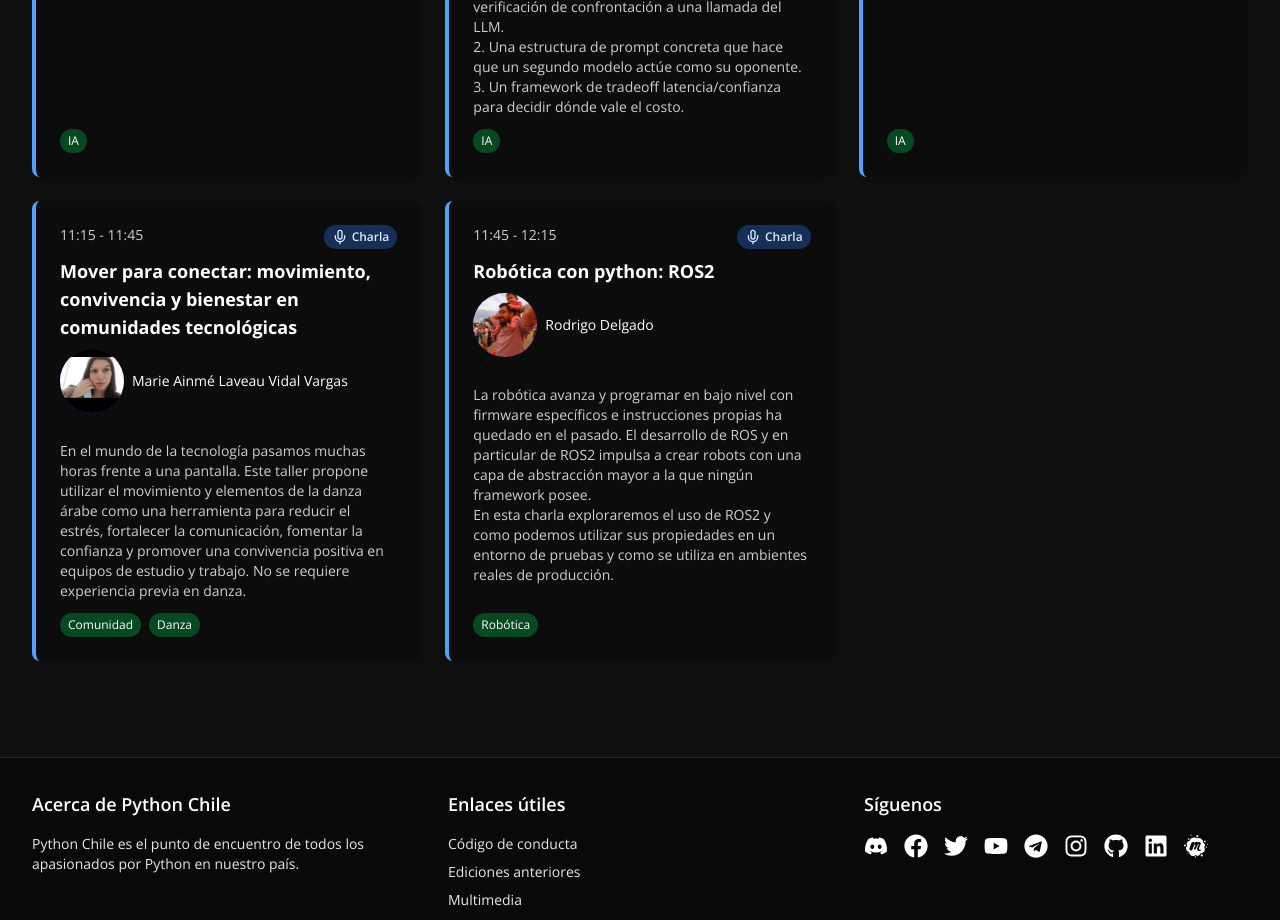
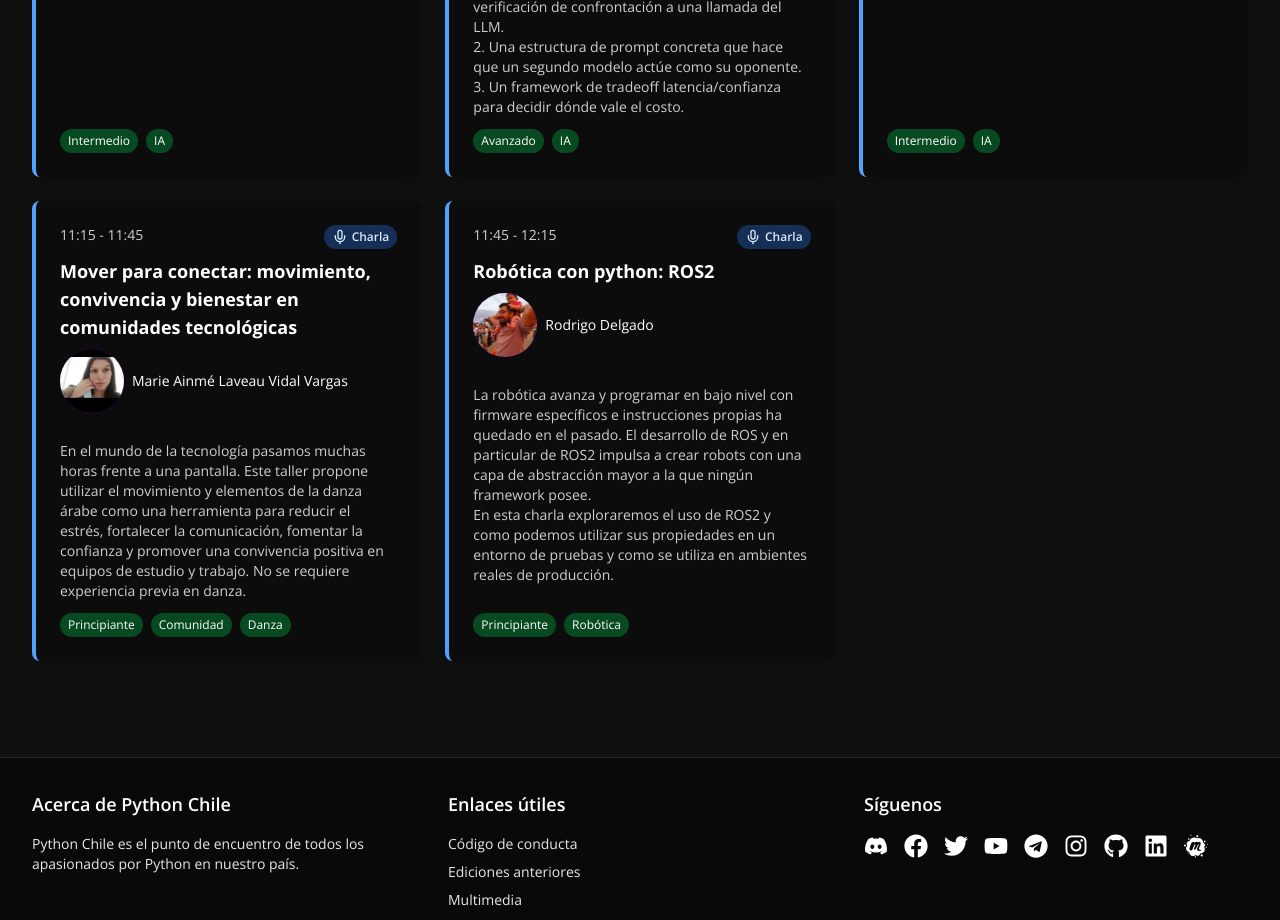
Before and after one commit to python-chile/pydaydotcl, a Next.js app: page /talks in a window 1280 px wide. Shown: the part 8900-9820 px from the top of the page. Built offline with nearby package versions, Linux system fonts and the light colour scheme.

Commit message:
add levels tags to Rancagua

```diff
--- a/src/data/talks.js
+++ b/src/data/talks.js
@@ -702,7 +702,7 @@ const allTalks = [
     }],
     category: "Agentes de IA",
     level: "Intermedio",
-    tags: ["IA"],
+    tags: ["Intermedio", "IA"],
   },
   {
     id: 33,
@@ -743,7 +743,7 @@ const allTalks = [
     }],
     category: "IA",
     level: "Avanzado",
-    tags: ["IA"],
+    tags: ["Avanzado", "IA"],
   },
   {
     id: 34,
@@ -766,7 +766,7 @@ No necesitas experiencia previa en IA ni en agentes autónomos. Si sabes program
     }],
     category: "Agentes de IA",
     level: "Intermedio",
-    tags: ["IA"],
+    tags: ["Intermedio", "IA"],
   },
   {
     id: 35,
@@ -799,7 +799,7 @@ No necesitas experiencia previa en IA ni en agentes autónomos. Si sabes program
     }],
     category: "Educación y Comunidad.",
     level: "Principiante",
-    tags: ["Comunidad", "Danza"],
+    tags: ["Principiante", "Comunidad", "Danza"],
   },
   {
     id: 37,
@@ -819,7 +819,8 @@ No necesitas experiencia previa en IA ni en agentes autónomos. Si sabes program
       image: "/images/speakers/rodrigo-delgado.webp",
       socials: {}
     }],
-    tags: ["Robótica"],
+    level: "Principiante",
+    tags: ["Principiante", "Robótica"],
   },
   {
     id: 38,
```
